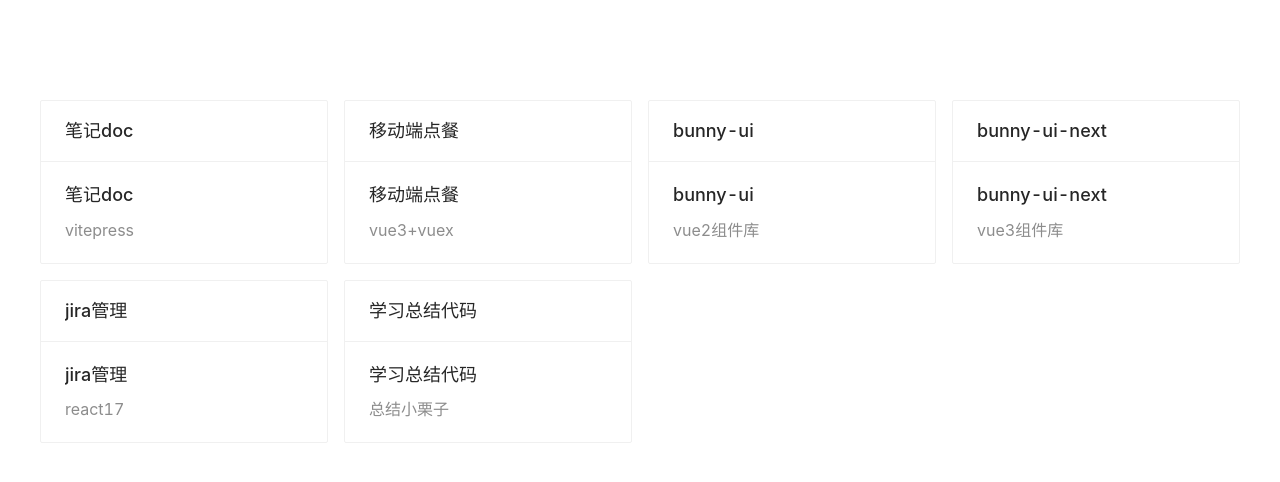
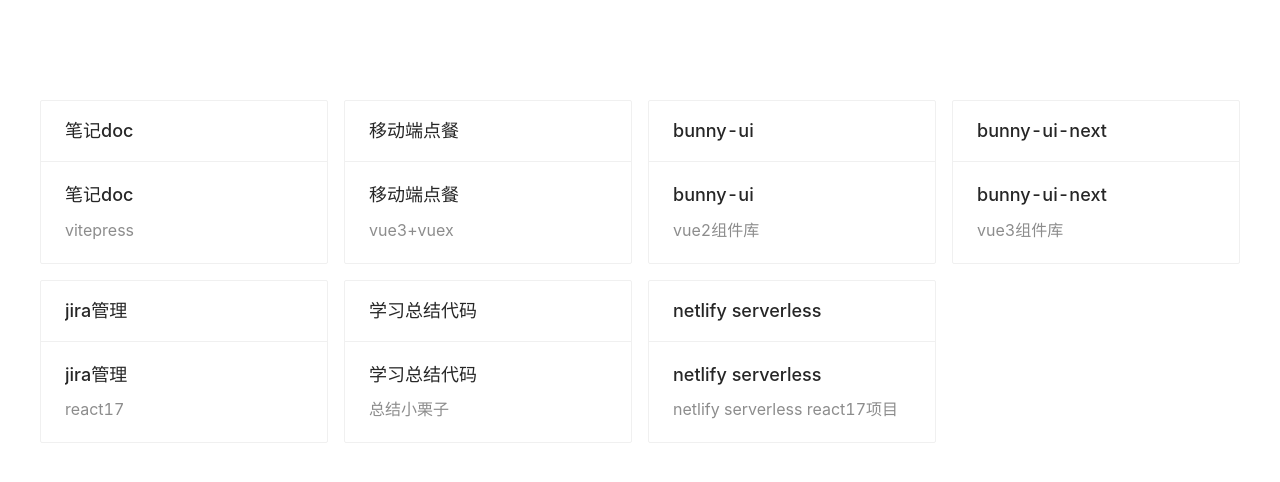
Before and after one commit to zhao-yi-fan/zhao-yi-fan.github.io, a React (Create React App) app: page / in a window 1280 px wide. Shown: the top 482 px of the page. Built offline with nearby package versions, Linux system fonts and the light colour scheme.

Commit message:
feat: netlify

```diff
--- a/src/App.tsx
+++ b/src/App.tsx
@@ -32,6 +32,11 @@
     link: './study/',
     description: '总结小栗子',
   },
+  {
+    title: 'netlify serverless',
+    link: 'https://determined-benz-6b3316.netlify.app/',
+    description: 'netlify serverless react17项目',
+  },
 ];
 
 function App() {
```
Also changed, not shown: 1 other file (tests, documents, lock files or other folders).
